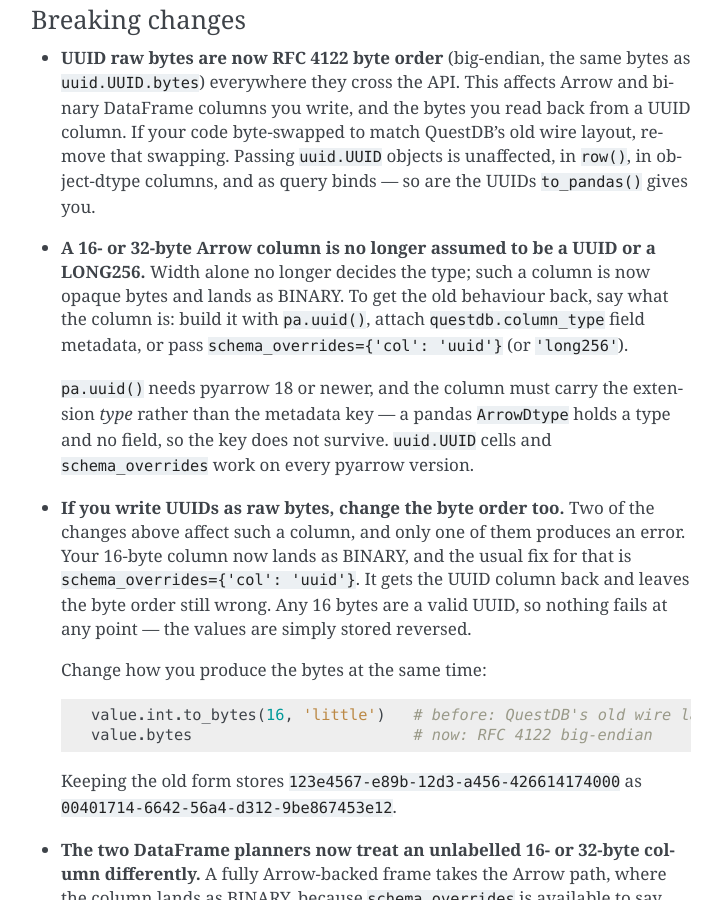
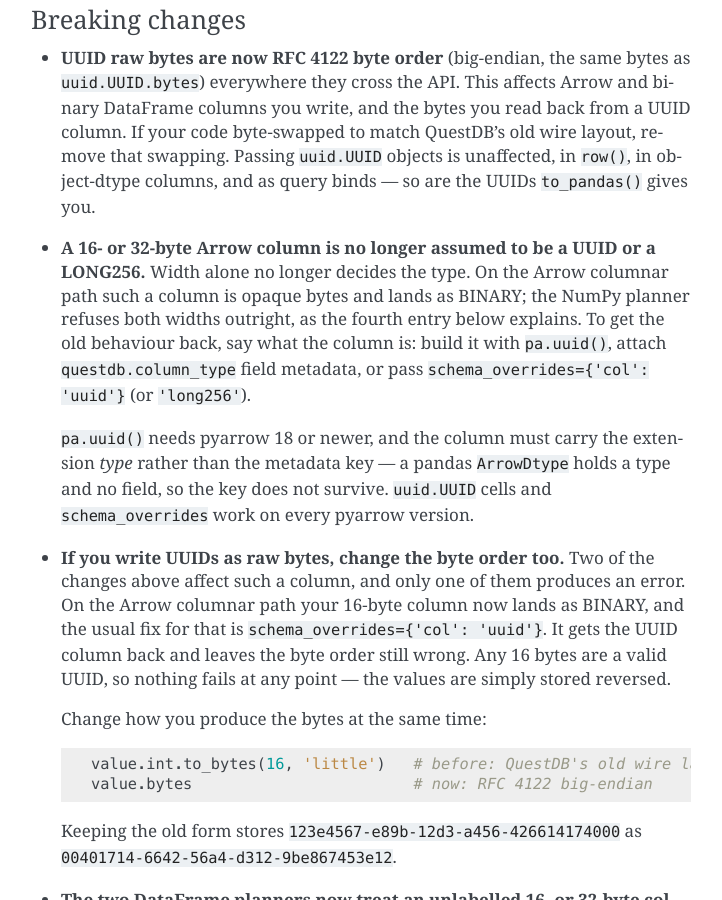
Before and after one commit to questdb/py-questdb-client, a Sphinx documentation site: the page built from docs/changelog.rst, in a window 1280 px wide and 900 px high, scrolled down 650 px. Shown: the whole window, without its empty margins (389-1111 px from the left). Built offline with Sphinx 7.4.7, drawn with Linux system fonts in a browser that asks for light colours.

Commit message:
Say what the code does about protocols and widths
Four statements described behaviour the code does not have:

The changelog gave the new row types as needing `ws::` or `wss::`, where
the runtime error, the stub and three doc pages all name `udp::` too, and
a `udp::` buffer does accept them.

Two changelog entries gave the 16- and 32-byte Arrow rule unconditionally
and offered `schema_overrides` as the fix. Both hold on the Arrow
columnar path only; the NumPy planner refuses both widths and takes no
such argument, which the fourth entry already said.

`Buffer.row`'s docstring promised an `OverflowError` naming `Long256` for
any too-wide `int`. That is the QWP message; an ILP buffer has no LONG256
to offer and reports the bare conversion failure.

The sender page's Arrow table left out fixed-size binary, the one type a
reader chasing the width change looks for, and `schema_overrides` was
typed as `Dict[str, object]` where the runtime takes a kind or a kind and
its argument.

Co-Authored-By: Claude Opus 5 (1M context) <noreply@anthropic.com>

```diff
--- a/CHANGELOG.rst
+++ b/CHANGELOG.rst
@@ -19,10 +19,11 @@ Breaking changes
   ``to_pandas()`` gives you.
 
 - **A 16- or 32-byte Arrow column is no longer assumed to be a UUID or a
-  LONG256.** Width alone no longer decides the type; such a column is now
-  opaque bytes and lands as BINARY. To get the old behaviour back, say what
-  the column is: build it with ``pa.uuid()``, attach
-  ``questdb.column_type`` field metadata, or pass
+  LONG256.** Width alone no longer decides the type. On the Arrow columnar
+  path such a column is opaque bytes and lands as BINARY; the NumPy planner
+  refuses both widths outright, as the fourth entry below explains. To get
+  the old behaviour back, say what the column is: build it with
+  ``pa.uuid()``, attach ``questdb.column_type`` field metadata, or pass
   ``schema_overrides={'col': 'uuid'}`` (or ``'long256'``).
 
   ``pa.uuid()`` needs pyarrow 18 or newer, and the column must carry the
@@ -32,9 +33,9 @@ Breaking changes
 
 - **If you write UUIDs as raw bytes, change the byte order too.** Two of the
   changes above affect such a column, and only one of them produces an
-  error. Your 16-byte column now lands as BINARY, and the usual fix for that
-  is ``schema_overrides={'col': 'uuid'}``. It gets the UUID column back and
-  leaves the byte order still wrong. Any 16 bytes are a valid UUID, so
+  error. On the Arrow columnar path your 16-byte column now lands as BINARY,
+  and the usual fix for that is ``schema_overrides={'col': 'uuid'}``. It
+  gets the UUID column back and leaves the byte order still wrong. Any 16 bytes are a valid UUID, so
   nothing fails at any point — the values are simply stored reversed.
 
   Change how you produce the bytes at the same time::
--- a/docs/sender.rst
+++ b/docs/sender.rst
@@ -343,7 +343,8 @@ where it is not:
      - ``pa.timestamp('ms')``, ``pa.date32()``, ``pa.date64()``
      - —
    * - ``BINARY``
-     - ``pa.binary()``, ``pa.large_binary()``
+     - ``pa.binary()``, ``pa.large_binary()``,
+       ``pa.binary(n)`` on the Arrow columnar path
      - —
 
 .. literalinclude:: ../examples/qwp_column_types_dataframe.py
```
Also changed, not shown: other parts of CHANGELOG.rst (+1 -1 lines), docs/troubleshooting.rst (+6 -5 lines), 2 other files.
